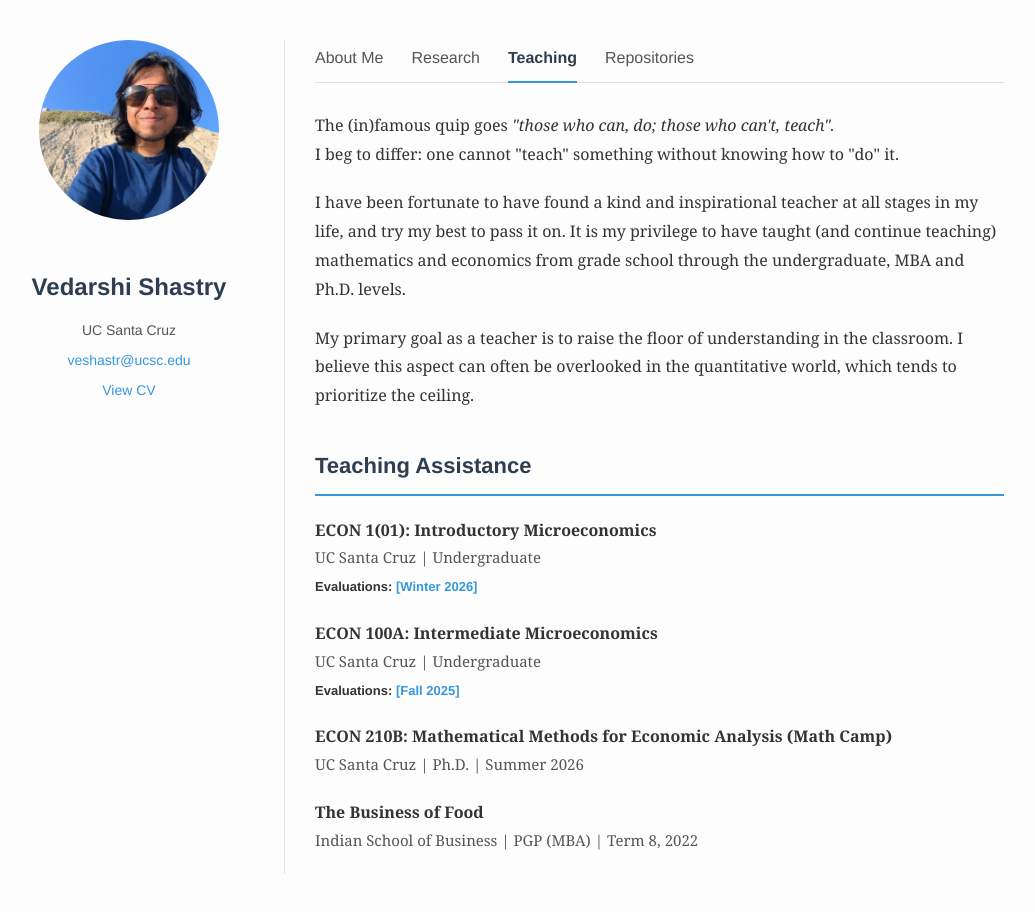
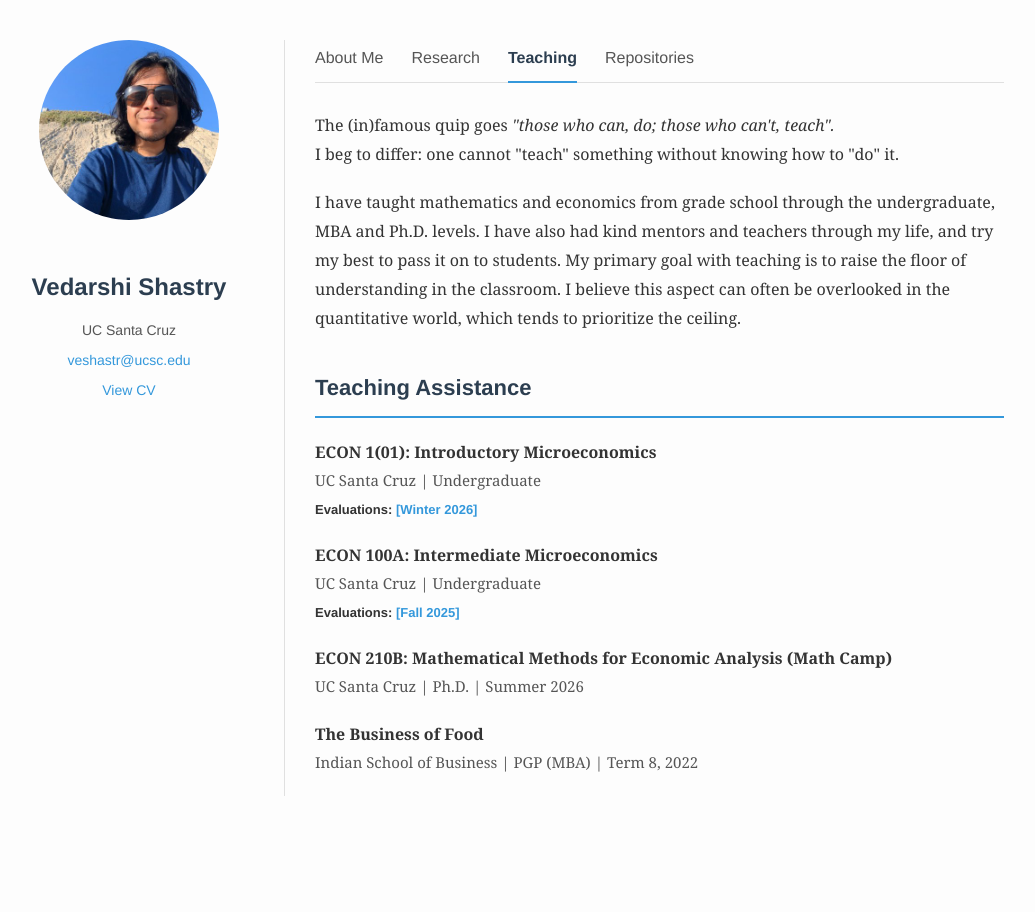
Before and after one commit to vedshastry/webpage, a plain HTML site: page index.html in a window 1280 px wide. Both pictures are taken after a click on the link "Teaching". Shown: the whole page, without its empty margins (136-1171 px from the left). After the commit the page ends 836 px from the top, so only its background shows below. Drawn offline with Linux system fonts and the light colour scheme.

Commit message:
text update

```diff
--- a/index.html
+++ b/index.html
@@ -237,7 +237,6 @@
             <p>
             I am a Ph.D. student in Economics at the University of California, Santa Cruz (UCSC),
             with research interests in environmental, development and applied microeconomics.
-            <br>
             As an economist, my goal is to enhance our understanding
             of how long-term climate and technological change impact
             economic activity in the developing world.
@@ -326,17 +325,12 @@
             I beg to differ: one cannot "teach" something without knowing how to "do" it.
             </p>
             <p>
-            I have been fortunate to have found a kind and inspirational
-            teacher at all stages in my life, and try my best to pass it on.
-            It is my privilege to have taught (and continue teaching)
-            mathematics and economics from grade school through the undergraduate,
-            MBA and Ph.D. levels.
-            </p>
-            <p>
-            My primary goal as a teacher is to raise the floor of understanding
+            I have taught mathematics and economics from grade school through
+            the undergraduate, MBA and Ph.D. levels. I have also had kind mentors
+            and teachers through my life, and try my best to pass it on to students.
+            My primary goal with teaching is to raise the floor of understanding
             in the classroom. I believe this aspect can often be overlooked
             in the quantitative world, which tends to prioritize the ceiling.
-
             </p>
             <h2>Teaching Assistance</h2>
             <ul>
```
